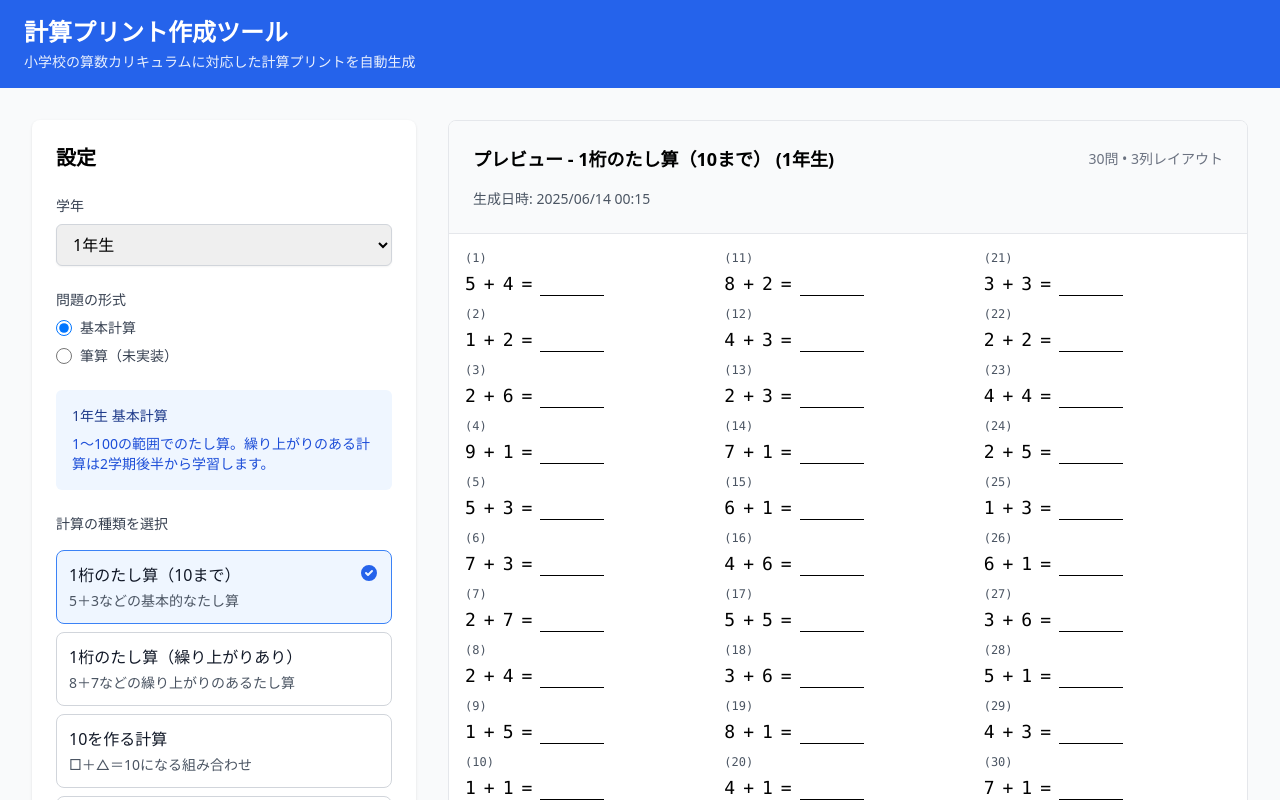
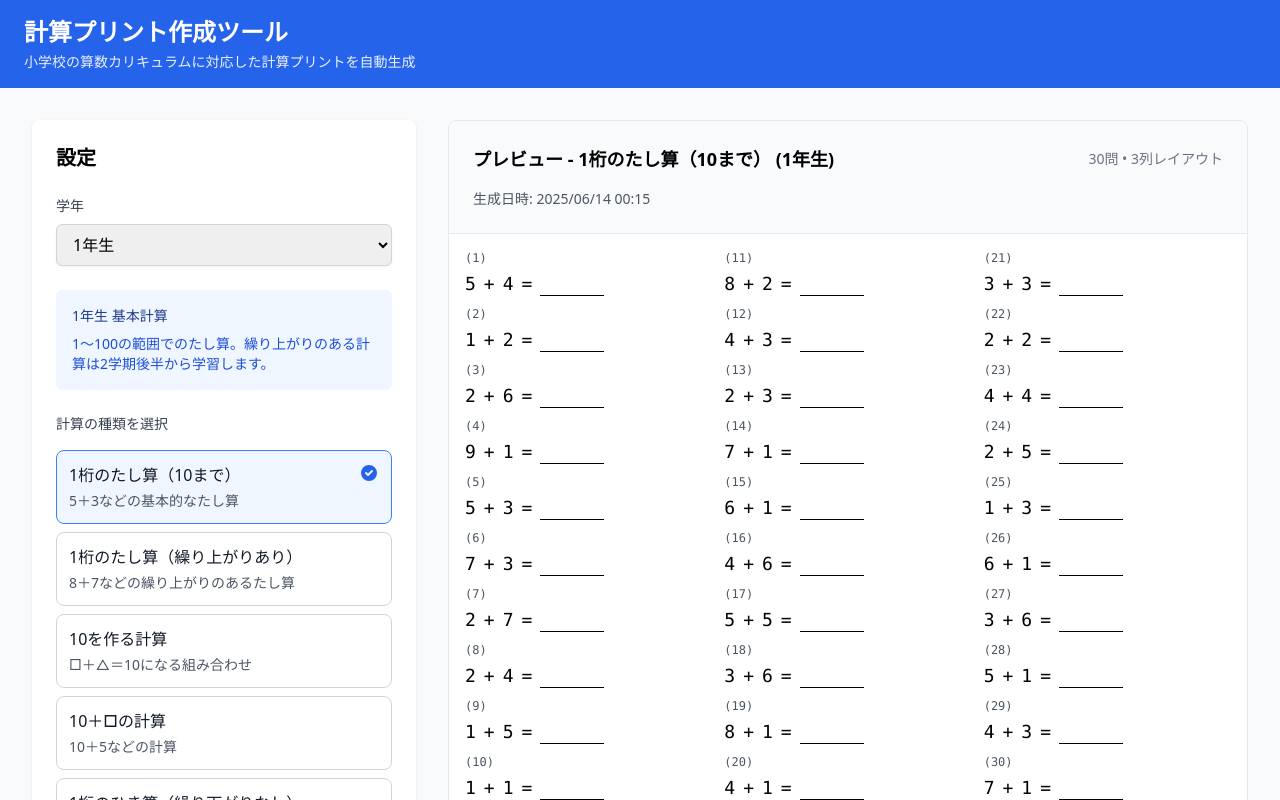
Before and after one commit to knishioka/math-worksheet, a React (Vite) app: page / in a window 1280 px wide. Shown: the top 800 px of the page. Built offline with nearby package versions, Linux system fonts and the light colour scheme; the HTML template or start-up script is replaced by a standard one.

Commit message:
refactor: 問題の形式選択を削除
- 基本計算、分数、小数、筆算の選択UIを削除
- 計算パターン選択で問題タイプを管理するため不要
- すべてのテストが引き続き合格

```diff
--- a/src/components/ProblemGenerator/ProblemTypeSelector.tsx
+++ b/src/components/ProblemGenerator/ProblemTypeSelector.tsx
@@ -93,65 +93,6 @@ export const ProblemTypeSelector: React.FC<ProblemTypeSelectorProps> = ({
         </div>
       )}
 
-      <div>
-        <label className="block text-sm font-medium text-gray-700 mb-2">
-          問題の形式
-        </label>
-        <div className="space-y-2">
-          <label className="flex items-center">
-            <input
-              type="radio"
-              value="basic"
-              checked={problemType === 'basic'}
-              onChange={(e) =>
-                onProblemTypeChange(e.target.value as ProblemType)
-              }
-              className="w-4 h-4 text-blue-600 border-gray-300 focus:ring-blue-500"
-            />
-            <span className="ml-2 text-sm text-gray-700">基本計算</span>
-          </label>
-          {isProblemTypeAvailable('fraction') && (
-            <label className="flex items-center">
-              <input
-                type="radio"
-                value="fraction"
-                checked={problemType === 'fraction'}
-                onChange={(e) =>
-                  onProblemTypeChange(e.target.value as ProblemType)
-                }
-                className="w-4 h-4 text-blue-600 border-gray-300 focus:ring-blue-500"
-              />
-              <span className="ml-2 text-sm text-gray-700">分数</span>
-            </label>
-          )}
-          {isProblemTypeAvailable('decimal') && (
-            <label className="flex items-center">
-              <input
-                type="radio"
-                value="decimal"
-                checked={problemType === 'decimal'}
-                onChange={(e) =>
-                  onProblemTypeChange(e.target.value as ProblemType)
-                }
-                className="w-4 h-4 text-blue-600 border-gray-300 focus:ring-blue-500"
-              />
-              <span className="ml-2 text-sm text-gray-700">小数</span>
-            </label>
-          )}
-          <label className="flex items-center">
-            <input
-              type="radio"
-              value="hissan"
-              checked={problemType === 'hissan'}
-              onChange={(e) =>
-                onProblemTypeChange(e.target.value as ProblemType)
-              }
-              className="w-4 h-4 text-blue-600 border-gray-300 focus:ring-blue-500"
-            />
-            <span className="ml-2 text-sm text-gray-700">筆算（未実装）</span>
-          </label>
-        </div>
-      </div>
 
       <div className="p-4 bg-blue-50 rounded-md">
         <h4 className="text-sm font-medium text-blue-900 mb-2">
```
